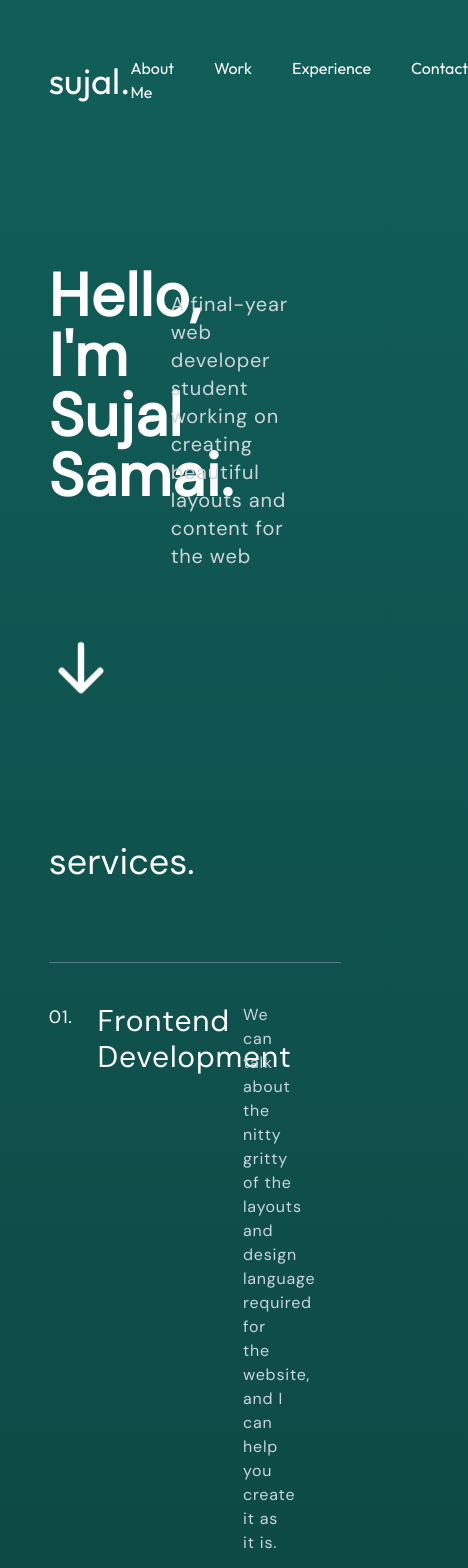
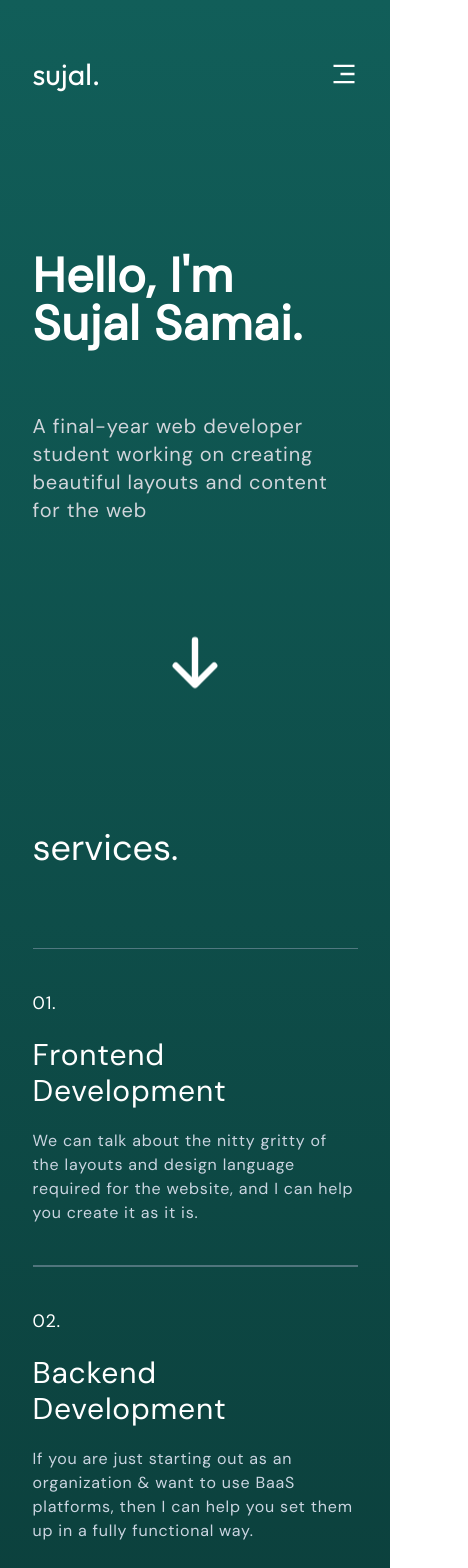
Before and after one commit to SujalSamai/Dev-Portfolio, a Next.js app: page / in a window 390 px wide. Shown: the top 1568 px of the page, 468 px wide, since content can reach past the window. Built offline with nearby package versions, Linux system fonts and the light colour scheme.

Commit message:
Added Responsiveness

```diff
--- a/src/app/layout.js
+++ b/src/app/layout.js
@@ -12,7 +12,7 @@ export default function RootLayout({ children }) {
   return (
     <html lang="en">
       <body
-                className={`${dmSans.className} flex flex-col justify-between min-h-screen w-9/12 mx-auto bg-gradient-to-b from-teal-800 to to-black text-white`}
+        className={`${dmSans.className} flex flex-col justify-between min-h-screen w-10/12 lg:w-9/12 mx-auto bg-gradient-to-b from-teal-800 to to-black text-white`}
       >
         <Navbar />
         {children}
--- a/src/app/page.jsx
+++ b/src/app/page.jsx
@@ -41,21 +41,21 @@ const projects = [
 export default function Home() {
   return (
     <>
-      <main className="flex leading-relaxed tracking-wider mt-10">
-        <div className="w-4/12">
-          <h1 className={`text-6xl font-semibold ${dmSans.className} py-16`}>Hello, I&apos;m Sujal Samai.</h1>
+      <main className="flex flex-col lg:flex-row leading-relaxed tracking-wider mt-10">
+        <div className="lg:w-4/12">
+          <h1 className={`text-5xl pr-2 lg:pr-0 lg:text-6xl font-semibold ${dmSans.className} py-16`}>Hello, I&apos;m Sujal Samai.</h1>
         </div>
-        <div className="w-6/12 flex flex-col justify-end items-start mx-auto text-gray-300 text-xl">
+        <div className="lg:w-6/12 flex flex-col justify-end items-start mx-auto text-gray-300 text-xl">
           <p className=" ">A final-year web developer student working on creating beautiful layouts and content for the web</p>
         </div>
       </main>
-      <div className="mt-20">
+      <div className="mt-28 lg:mt-20 flex justify-center lg:justify-start">
           <HiArrowDown className="w-16 h-16 motion-safe:animate-bounce"/>
       </div>
       <Services/>
       <Projects projects={projects}/>
       <Link href="/work" className='my-10 w-fit border-2 flex items-center gap-1 border-gray-400 hover:border-teal-300 p-2 rounded-lg hover:text-teal-300 transition-all duration-200 ease-in text-base'>View All Projects</Link>
-      <div className='my-28 flex flex-col justify-center items-center gap-4'>
+      <div className='my-28 flex flex-col justify-center items-center text-center lg:text-left gap-4'>
         <h3 className='text-2xl'>Wanna know more about me?</h3>
         <Link href="/about" className='w-fit flex items-center gap-1 border-b-2 hover:text-teal-400 transition-colors duration-300'>Click Here <span className='animate-pulse'><BsArrowUpRight/></span></Link>
       </div>
--- a/src/app/work/page.jsx
+++ b/src/app/work/page.jsx
@@ -60,9 +60,9 @@ const projects = [
 const Work = () => {
   return (
     <section>
-      <div className='w-7/12 mb-32 mt-20'>
-        <h1 className={`text-7xl font-semibold ${dmSans.className} py-6`}>Some of my works.</h1>
-        <h6 className='text-4xl'>Have a look at some of the projects that I&apos;ve worked upon in last few years.</h6>
+      <div className='lg:w-7/12 mb-32 mt-20'>
+        <h1 className={`text-5xl lg:text-7xl font-semibold ${dmSans.className} py-6`}>Some of my works.</h1>
+        <h6 className='text-3xl lg:text-4xl'>Have a look at some of the projects that I&apos;ve worked upon in last few years.</h6>
       </div>
         <div className="mt-20 mb-5 flex justify-end">
           <HiArrowDown className="w-16 h-16 motion-safe:animate-bounce"/>
--- a/src/components/Articles/ArticleCard.jsx
+++ b/src/components/Articles/ArticleCard.jsx
@@ -5,7 +5,7 @@ import {RxExternalLink} from "react-icons/rx"
 
 const ArticleCard = (props) => {
   return (
-    <div className='w-4/12 bg-teal-500/60 p-5 hover:scale-105 transition-all duration-200 ease-out'>
+    <div className='lg:w-4/12 bg-teal-500/60 p-5 hover:scale-105 transition-all duration-200 ease-out'>
       <div className='flex justify-between'>
         <FiFolder className='w-12 h-12 text-cyan-400'/>
         <Link href={props.link} ><RxExternalLink className='w-6 h-6 hover:text-cyan-400 hover:scale-110 transition-all duration-200 ease-out cursor-pointer'/></Link>
--- a/src/components/Articles/Articles.jsx
+++ b/src/components/Articles/Articles.jsx
@@ -22,7 +22,7 @@ const Articles = () => {
   return (
     <section className='my-32'>
       <h2 className='text-4xl'>articles.</h2>
-      <div className='flex flex-wrap gap-8 my-10'>
+      <div className='flex flex-col lg:flex-row flex-wrap gap-8 my-10'>
         {
           articles.map((article)=>{
             return <ArticleCard key={article.id} name={article.name} desc={article.desc} tech={article.tech} link={article.link}/>
--- a/src/components/Footer/Footer.jsx
+++ b/src/components/Footer/Footer.jsx
@@ -3,7 +3,7 @@ import React from 'react'
 
 const Footer = () => {
   return (
-    <footer className='flex justify-between my-10'>
+    <footer className='flex flex-col gap-4 lg:gap-0 lg:flex-row justify-between items-center lg:items-start my-10'>
         <h4>Sujal Samai - 2023</h4>
         <div className='flex gap-10'>
             <Link href="https://github.com/SujalSamai" className='border-b-2 border-transparent hover:text-teal-300 hover:border-b-2 hover:border-teal-300 transition-colors duration-300 ease-out'>Github</Link>
--- a/src/components/Navbar/Navbar.jsx
+++ b/src/components/Navbar/Navbar.jsx
@@ -1,6 +1,9 @@
+"use client"
 import Link from 'next/link'
-import React from 'react'
+import React, { useState } from 'react'
 import { outfit } from '@/utils/Fonts'
+import {RiMenu3Line} from "react-icons/ri"
+import {RxCross1} from "react-icons/rx"
 
 
 const links= [
@@ -28,15 +31,39 @@ const links= [
 ]
 
 const Navbar = () => {
+  const [open, setOpen] = useState(false);
+
+  const handleMenu = () =>{
+    setOpen(!open)
+  }
+  const closeMenu = () => {
+    setOpen(false)
+  }
   return (
-    <nav className={`flex  justify-between items-center ${outfit.className} my-14`}>
-        <Link href="/" className=' text-4xl'>sujal.</Link>
-        <div className="flex gap-10">
+    <>
+      <nav className={`flex justify-between items-center ${outfit.className} my-14`}>
+        <Link href="/" className='text-3xl lg:text-4xl'>sujal.</Link>
+        <div className="hidden lg:flex gap-10">
             {links.map((link)=>{
-                return <Link key={link.id} href={link.url} className='border-b-2 border-transparent hover:text-teal-300 hover:border-b-2 hover:border-teal-300 transition-colors duration-300 ease-out'>{link.title}</Link>
+              return <Link key={link.id} href={link.url} className='border-b-2 border-transparent hover:text-teal-300 hover:border-b-2 hover:border-teal-300 transition-colors duration-300 ease-out'>{link.title}</Link>
             })}
         </div>
-    </nav>
+        <div className='lg:hidden'>
+          {
+            open ? <RxCross1 className='h-7 w-7 z-50 relative' onClick={handleMenu}/>: <RiMenu3Line className='h-7 w-7 z-50 relative' onClick={handleMenu}/>
+          }
+        </div>
+      </nav>
+      {
+        open && (
+          <div className="bg-teal-400/80 backdrop-blur-lg py-44 w-11/12 text-center text-xl h-screen absolute z-20 flex flex-col gap-10">
+            {links.map((link)=>{
+              return <Link key={link.id} href={link.url} onClick={closeMenu}>{link.title}</Link>
+            })}
+          </div>
+        )
+      }
+    </>
   )
 }
 
--- a/src/components/Services/ServiceCard.jsx
+++ b/src/components/Services/ServiceCard.jsx
@@ -2,14 +2,14 @@ import React from 'react'
 
 const ServiceCard = (props) => {
   return (
-    <div className='flex justify-between py-10 border-y border-slate-400/50 tracking-wider'>
-      <div className='w-2/12'>
+    <div className='flex flex-col gap-5 lg:flex-row justify-between py-10 border-y border-slate-400/50 tracking-wider'>
+      <div className='lg:w-2/12'>
         <span className='text-lg'>0{props.num}.</span>
       </div>
-      <div className='w-4/12'>
+      <div className='lg:w-4/12'>
         <h2 className='text-3xl font-medium'>{props.name}</h2>
       </div>
-      <div className='w-6/12 px-12'>
+      <div className='lg:w-6/12 lg:px-12'>
         <p className=' text-slate-300'>{props.desc}</p>
       </div>
     </div>
--- a/src/components/Stack/Stack.jsx
+++ b/src/components/Stack/Stack.jsx
@@ -8,7 +8,7 @@ const Stack = () => {
     <section className='my-32'>
       <h2 className='text-4xl'>tech stack.</h2>
       <p className='text-gray-300'>Technologies that I use regularly.</p>
-      <div className='flex flex-wrap mt-10'>
+      <div className='flex flex-col lg:flex-row flex-wrap mt-10'>
         <StackCard name="Languages" tech={["Java", "C/C++", "JavaScript", "Python", "SQL"]}/>
         <StackCard name="Frameworks / Libraries" tech={["Next.js","React.js", "Tailwind CSS", "Bootstrap"]}/>
         <StackCard name="Tools" tech={["Git", "VSCode", "Intellij IDEA", "Postman", "Vite", "Figma"]}/>
--- a/src/components/Stack/StackCard.jsx
+++ b/src/components/Stack/StackCard.jsx
@@ -3,7 +3,7 @@ import { BsArrowRight } from "react-icons/bs";
 
 const StackCard = (props) => {
   return (
-    <div className="flex flex-col mr-10 w-[28%] my-10 border p-8 drop-shadow-xl border-slate-600 hover:bg-teal-900/40 hover:scale-105 cursor-pointer transition-all duration-300 ease-out rounded-lg">
+    <div className="flex flex-col lg:mr-10 lg:w-[28%] my-4 lg:my-10 border p-8 drop-shadow-xl border-slate-600 hover:bg-teal-900/40 hover:scale-105 cursor-pointer transition-all duration-300 ease-out rounded-lg">
       <div className="text-xl font-semibold tracking-wide border-b-2 border-slate-600 py-2">{props.name}.</div>
       <ul className="items-end text-sm tracking-wide mt-2">
         {props.tech.map((element) => {
```
Also changed, not shown: src/app/about/page.jsx (+7 -7 lines), src/components/Projects/ProjectCard.jsx (+8 -4 lines). Lines whose indentation alone changed are shown as unchanged.
